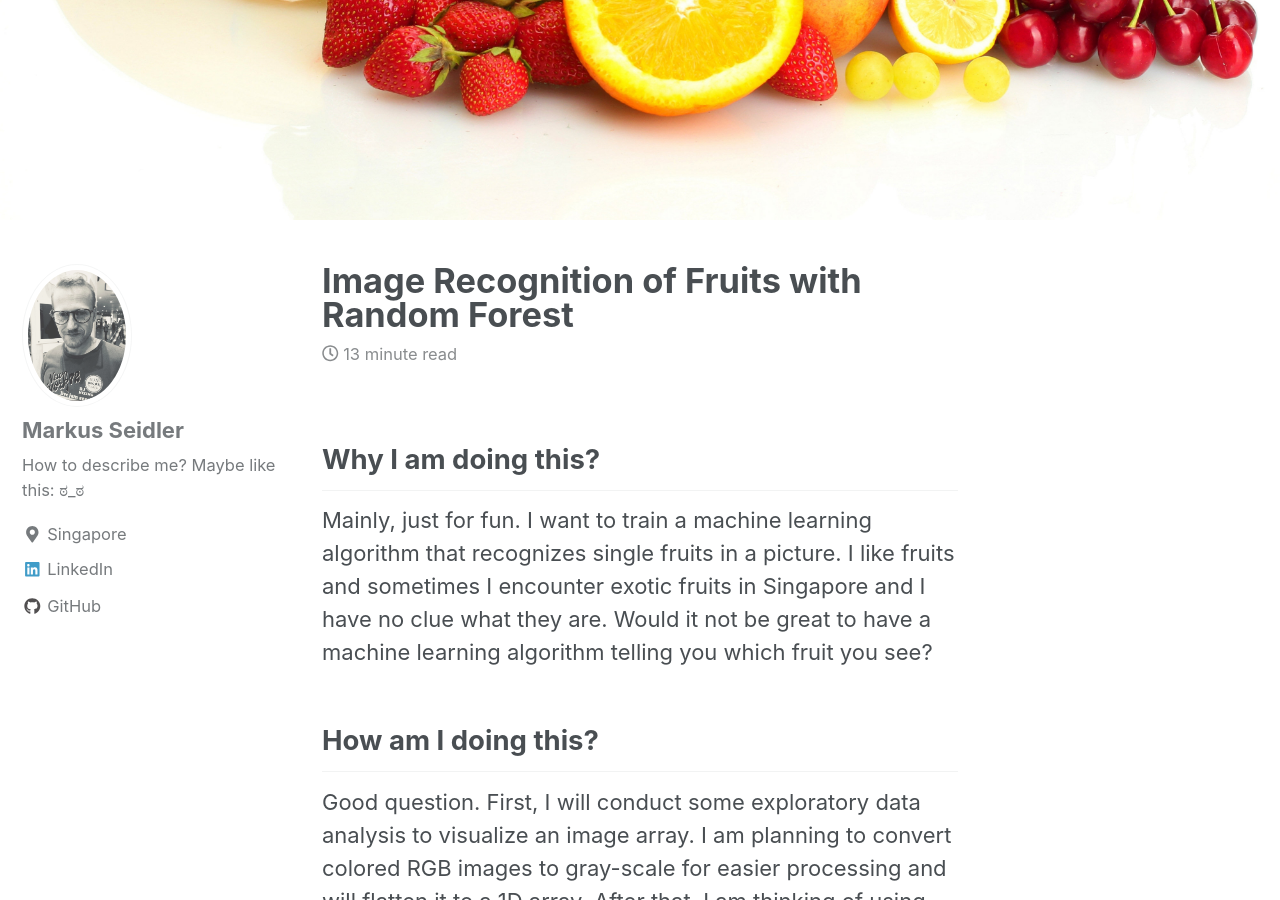
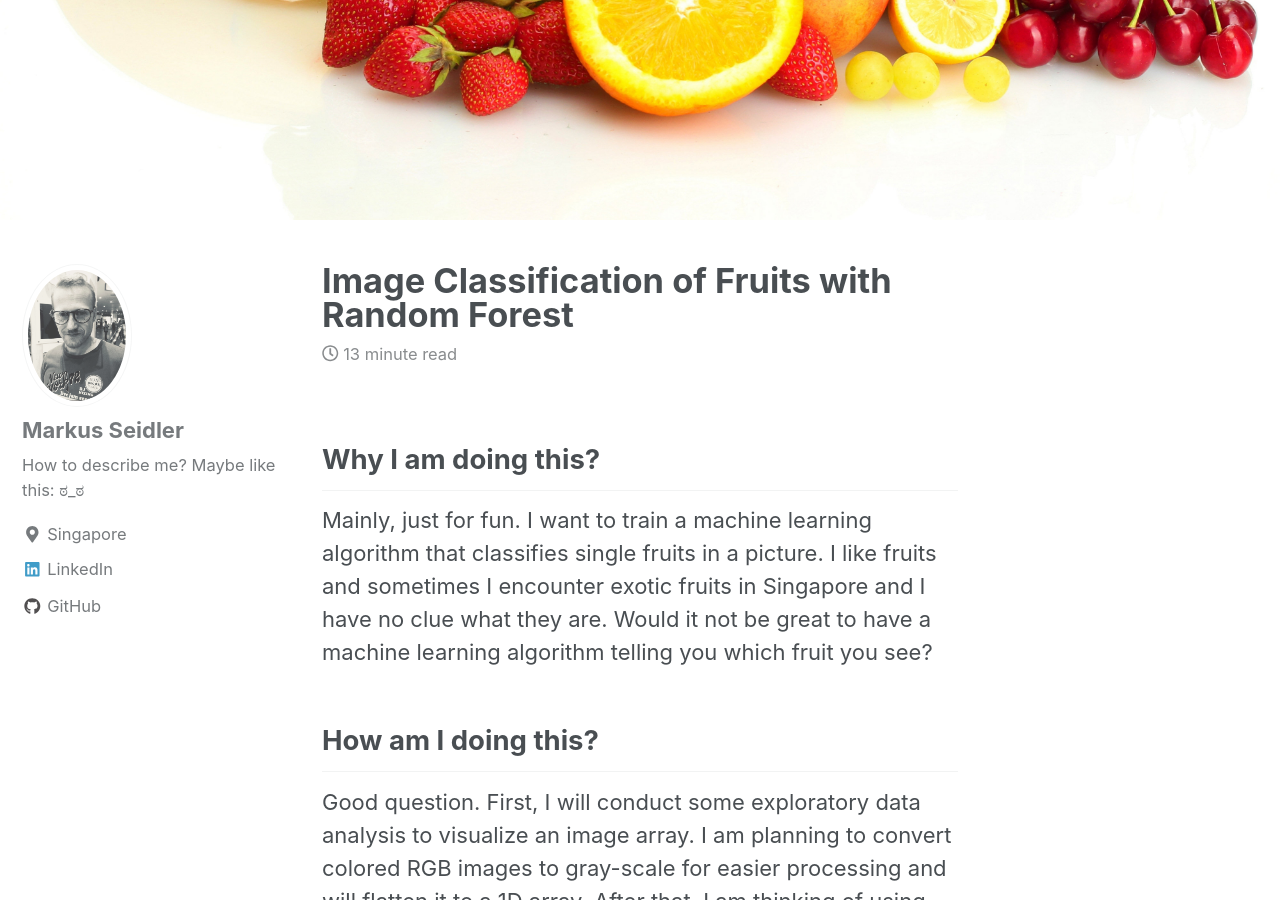
Before and after one commit to markusseidler/markusseidler.github.io, a Jekyll site: the page built from _posts/2018-04-28-IRC.md, in a window 1280 px wide and 900 px high, scrolled down 648 px. Built offline with Jekyll 4.4.1, drawn with Linux system fonts in a browser that asks for light colours; nearby versions of some CDN libraries.

Commit message:
changed it to classification

```diff
--- a/_posts/2018-04-28-IRC.md
+++ b/_posts/2018-04-28-IRC.md
@@ -1,10 +1,10 @@
 ---
-title: "Image Recognition of Fruits with Random Forest"
+title: "Image Classification of Fruits with Random Forest"
 date: 2018-05-05
 tags: [machine learning, random forest, image recognition]
 header:
     image: "images/IRC/fruits_header.jpg"
-excerpt: "Recognizing fruits with Random Forest"
+excerpt: "Classifying fruits with Random Forest"
 ---
 
 
@@ -12,7 +12,7 @@ excerpt: "Recognizing fruits with Random Forest"
 
 
 Mainly, just for fun. I want to train a machine learning algorithm that
-recognizes single fruits in a picture. I like fruits and sometimes I
+classifies single fruits in a picture. I like fruits and sometimes I
 encounter exotic fruits in Singapore and I have no clue what they are.
 Would it not be great to have a machine learning algorithm telling you
 which fruit you see?
```
Also changed, not shown: other parts of _posts/2018-04-28-IRC.md (+1 -0 lines).
